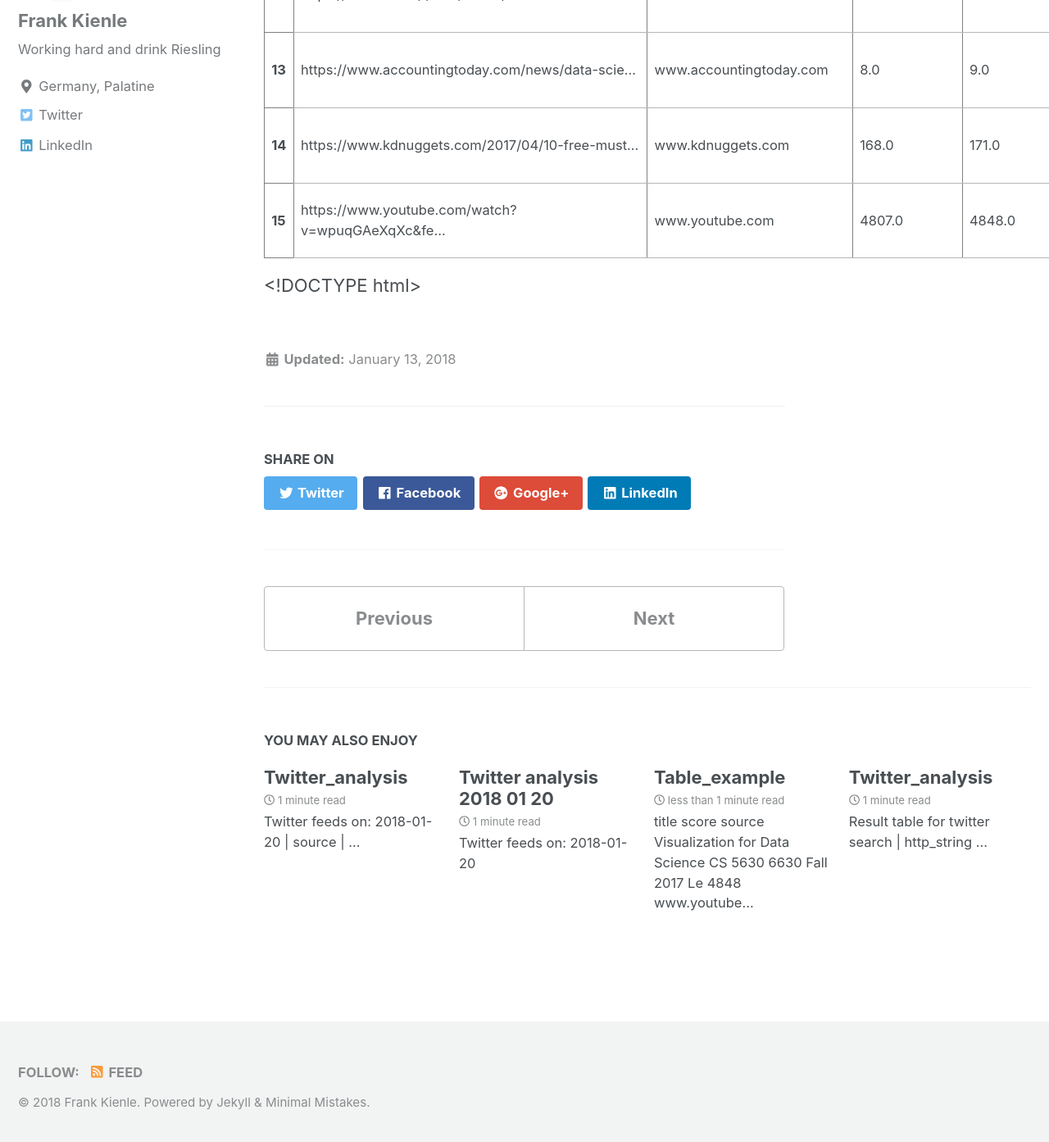
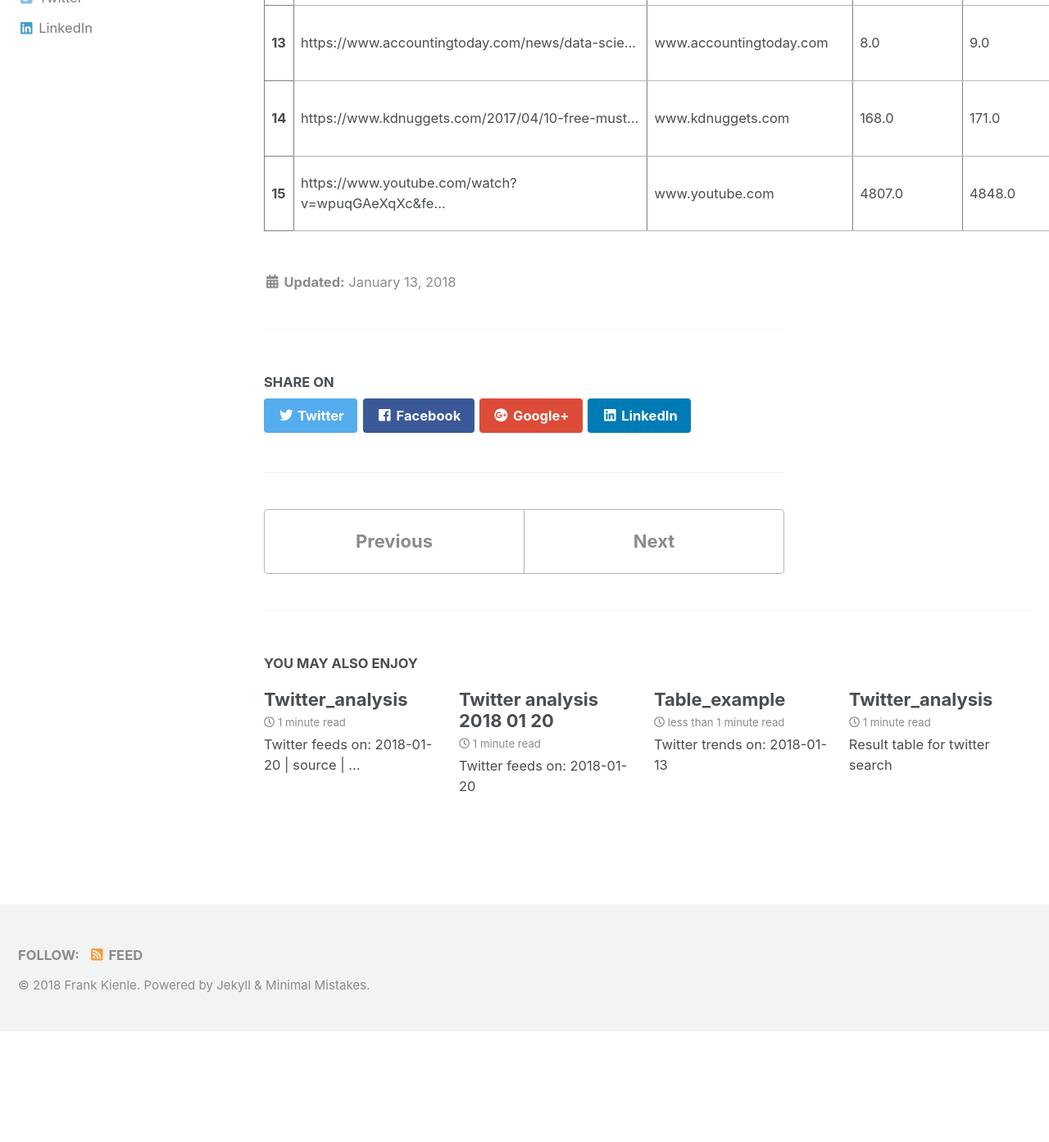
Before and after one commit to kienlef/kienlef.github.io, a Jekyll site: the page built from _posts/2018-01-13-table_example2.md, in a window 1280 px wide and 1400 px high, scrolled down 1580 px. Shown: the top 1393 px of the window at 82% size. Built offline with Jekyll 4.4.1, drawn with Linux system fonts in a browser that asks for light colours; nearby versions of some CDN libraries; after the commit the page ends 2837 px from its top, so only the background shows below that.

Commit message:
clean up

```diff
--- a/_posts/2018-01-13-table_example.md
+++ b/_posts/2018-01-13-table_example.md
@@ -1,3 +1,5 @@
+ Twitter trends on: 2018-01-13
+
 |                           title                            |score|                        source                        |
 |------------------------------------------------------------|----:|------------------------------------------------------|
 |Visualization for Data Science  CS 5630 6630   Fall 2017  Le| 4848|[www.youtube.com](https://t.co/RHLyV0Yfkn)            |
--- a/_posts/2018-01-13-table_example2.md
+++ b/_posts/2018-01-13-table_example2.md
@@ -1,4 +1,4 @@
-<!DOCTYPE html>
+
 <html>
 <head lang="en">
     <meta charset="UTF-8">
@@ -166,4 +166,3 @@
   </tbody>
 </table>
 </body>
-</html><!DOCTYPE html>
```
Also changed, not shown: _posts/2017-12-25-twitter_analysis.md (+1 -0 lines), _posts/2018-01-20-twitter analysis 2018-01-20.md (line endings or trailing spaces).
